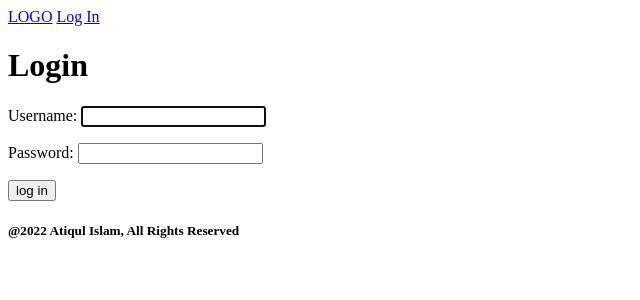
After one commit to Atiqul-Isla/book-club, a Django app: page /log-in in a window 1280 px wide. The commit adds this page. Shown: the top 300 px of the page, without its empty margins (0-640 px from the left). Run offline with Django 4.2, Linux system fonts and the light colour scheme.

Commit message:
Added Log in functionality.

```diff
--- /dev/null
+++ b/backend/templates/backend/create-account.html
@@ -0,0 +1,5 @@
+{% extends 'index.html' %}
+
+{% block page %}
+    <h1>This is the register page</h1>
+{% endblock page %}
--- a/backend/templates/backend/home.html
+++ b/backend/templates/backend/home.html
@@ -2,6 +2,7 @@
 
 {% block page %}
 
+<!-- {% if request.user.is_authenticated %} -->
     <h1>Active Rooms</h1>
     <!-- Parsing through all the data in the Room model and showing it in the frontend -->
     {% for room in rooms %}
@@ -14,6 +15,7 @@
         <a href="{% url 'delete-room' room.id %}">delete</a>
 
     {% endfor %}
+<!-- {% endif %} -->
 
 
 {% endblock page %}
--- /dev/null
+++ b/backend/templates/backend/landing-page.html
@@ -0,0 +1,6 @@
+{% extends 'index.html' %}
+
+{% block page %}
+    <h1>Hello Welcome to bookclub</h1>
+
+{% endblock page %}
--- /dev/null
+++ b/backend/templates/backend/login.html
@@ -0,0 +1,9 @@
+{% extends 'index.html' %}
+
+{% block page %}
+    <h1>Login</h1>
+    <form method="POST" action="">
+        {% csrf_token %}
+        {{ form.as_p }}
+        <input type="submit" value="log in">
+{% endblock page %}
--- a/backend/urls.py
+++ b/backend/urls.py
@@ -1,11 +1,18 @@
 from django.contrib import admin
 from django.urls import path
 from . import views
+from .views import login, landingPage
+from django.contrib.auth.views import LogoutView
 
 ## Routing urls to different templates
 urlpatterns = [
-    path('', views.home, name='home'),
+    path('', views.landingPage, name='landing-page'),
+    path('log-in', login.as_view(), name='login'),
+    path('log-out', LogoutView.as_view(next_page='/'), name='logout'),
+    path('home', views.home, name='home'),
     path('create-room', views.createRoom, name='create-room'),
     path('edit-room/<str:key>/', views.updateRoom, name='edit-room'),
-    path('delete-room/<str:key>/', views.deleteRoom, name='delete-room')
+    path('delete-room/<str:key>/', views.deleteRoom, name='delete-room'),
+
+    # path('create-account', views.createAccount, name='create-account'),
 ]
--- a/backend/views.py
+++ b/backend/views.py
@@ -1,17 +1,39 @@
 from django.shortcuts import render, redirect
-from django.http import request
 from . import models
 from . import forms
+from django.urls import reverse_lazy
+from django.contrib.auth.views import LoginView
+from django.contrib.auth.decorators import login_required
+
+
 
 # Create your views here.
 
+## Class based view that handles user authentication from the LoginView library
+class login(LoginView):
+    template_name = 'backend/login.html'
+    fields = '__all__'
+    redirect_authenticated_user = True
+
+    def get_success_url(self):
+        return reverse_lazy('home')
+
+## Function based view for a landing page that all non logged in users are directed to
+def landingPage(request):
+    return render(request, 'backend/landing-page.html')
+
+
+
 ## Function based view that loads in the home page which displays all active discussion rooms
+## Below is a python decorator to restrict pages that require the user to login, it is used in many views below
+@login_required()
 def home(request):
     rooms = models.Room.objects.all()
     context = {'rooms': rooms}
     return render(request, 'backend/home.html', context)
 
 ## Creating a function that creates new discussion room using POST request
+@login_required()
 def createRoom(request):
     form = forms.roomForm()
     context = {'form':form}
@@ -23,6 +45,7 @@ def createRoom(request):
     return render(request, 'backend/create.html', context)
 
 ## Creating a function that deletes existing discussion rooms using POST request
+@login_required()
 def deleteRoom(request, key):
     room = models.Room.objects.get(id=key)
     context = {'room':room}
@@ -32,6 +55,7 @@ def deleteRoom(request, key):
     return render(request, 'backend/delete.html', context)
 
 ## Creating a function that updates existing discussion rooms using POST request
+@login_required()
 def updateRoom(request, key):
     room = models.Room.objects.get(id=key)
     form = forms.roomForm(instance=room)
--- a/templates/navbar.html
+++ b/templates/navbar.html
@@ -1,2 +1,10 @@
+{% if request.user.is_authenticated %}
 <a href="{% url 'home' %}">LOGO</a>
 <a href="{% url 'create-room' %}">create</a>
+<a href="{% url 'logout' %}">Log Out</a>
+<h5>{{request.user}}</h5>
+{% else %}
+<a href="{% url 'landing-page' %}">LOGO</a>
+<a href="{% url 'login' %}">Log In</a>
+
+{% endif %}
```
Also changed, not shown: board/settings.py (+7 -1 lines), db.sqlite3, 1 other file.
